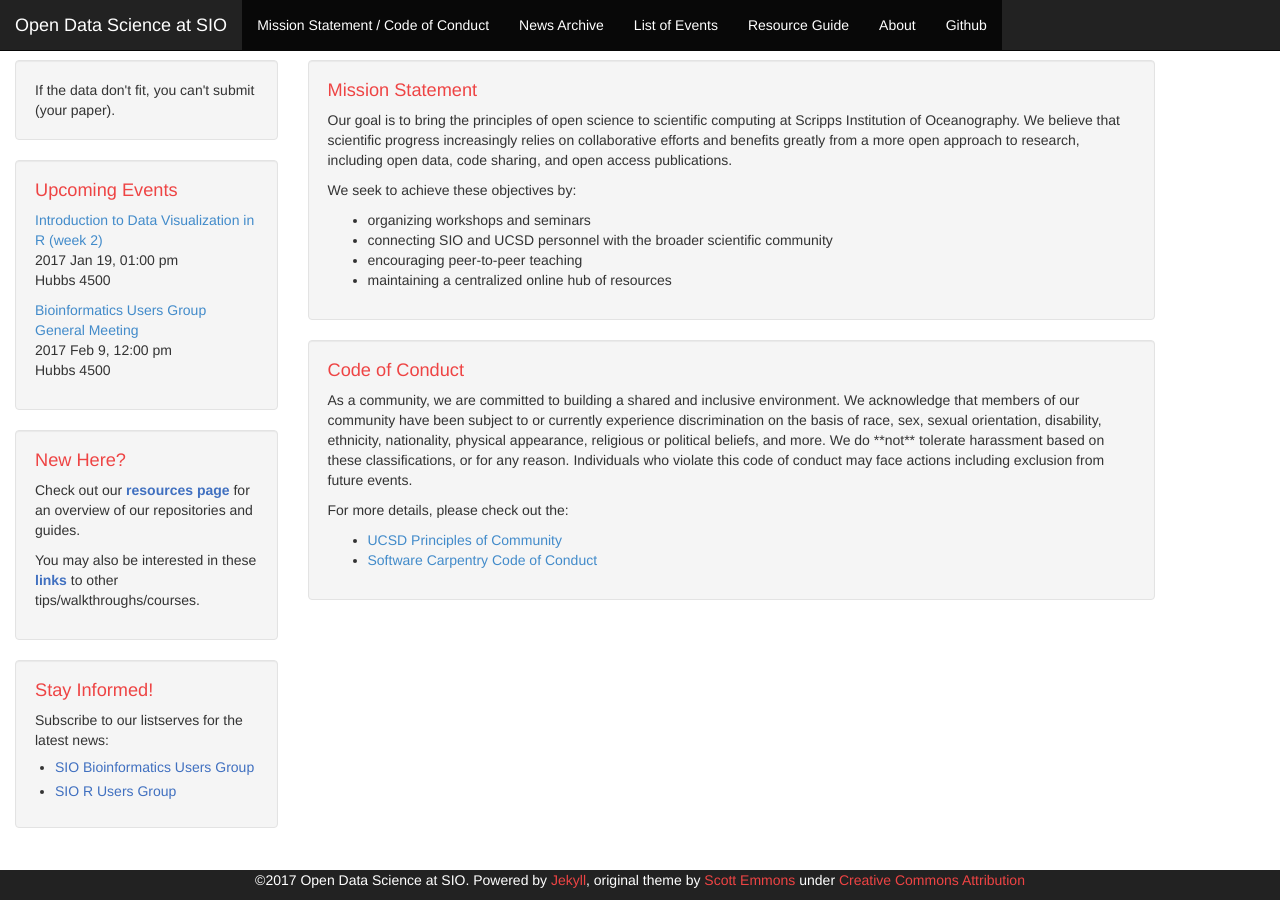
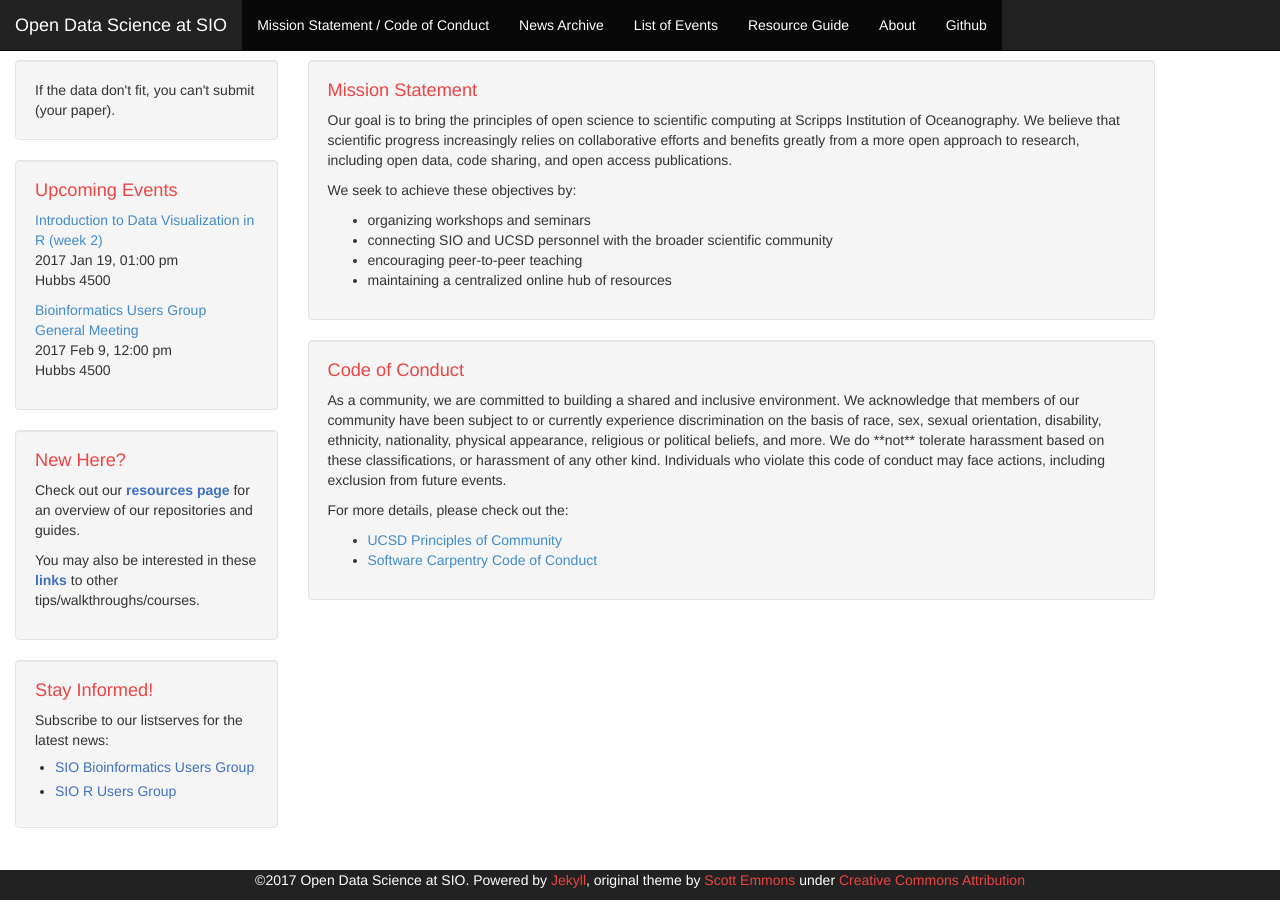
Before and after one commit to Open-Data-Science-at-SIO/Open-Data-Science-at-SIO.github.io, a Jekyll site: the page built from mission.html, in a window 1280 px wide. Built offline with Jekyll 4.4.1, drawn with Linux system fonts in a browser that asks for light colours.

Commit message:
Update mission.html

```diff
--- a/mission.html
+++ b/mission.html
@@ -17,7 +17,7 @@
 
 <div class="well">
     <h1>Code of Conduct</h1>
-    <p>As a community, we are committed to building a shared and inclusive environment. We acknowledge that members of our community have been subject to or currently experience discrimination on the basis of race, sex, sexual orientation, disability, ethnicity, nationality, physical appearance, religious or political beliefs, and more. We do **not** tolerate harassment based on these classifications, or for any reason. Individuals who violate this code of conduct may face actions including exclusion from future events.</p>
+    <p>As a community, we are committed to building a shared and inclusive environment. We acknowledge that members of our community have been subject to or currently experience discrimination on the basis of race, sex, sexual orientation, disability, ethnicity, nationality, physical appearance, religious or political beliefs, and more. We do **not** tolerate harassment based on these classifications, or harassment of any other kind. Individuals who violate this code of conduct may face actions, including exclusion from future events.</p>
     <p> For more details, please check out the:
     <ul>
     	<li><a href="https://ucsd.edu/about/principles.html">UCSD Principles of Community</a></li>
```
